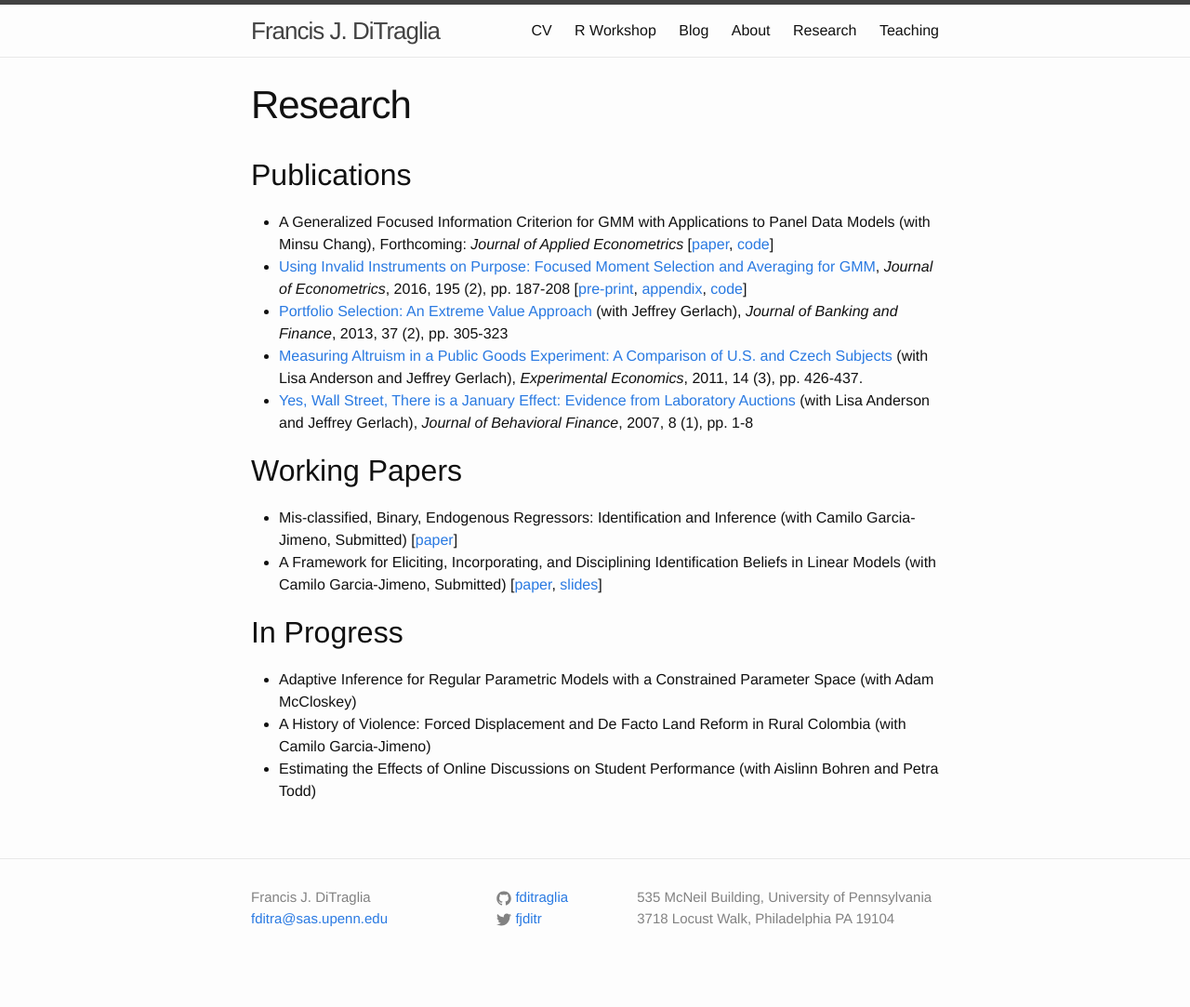
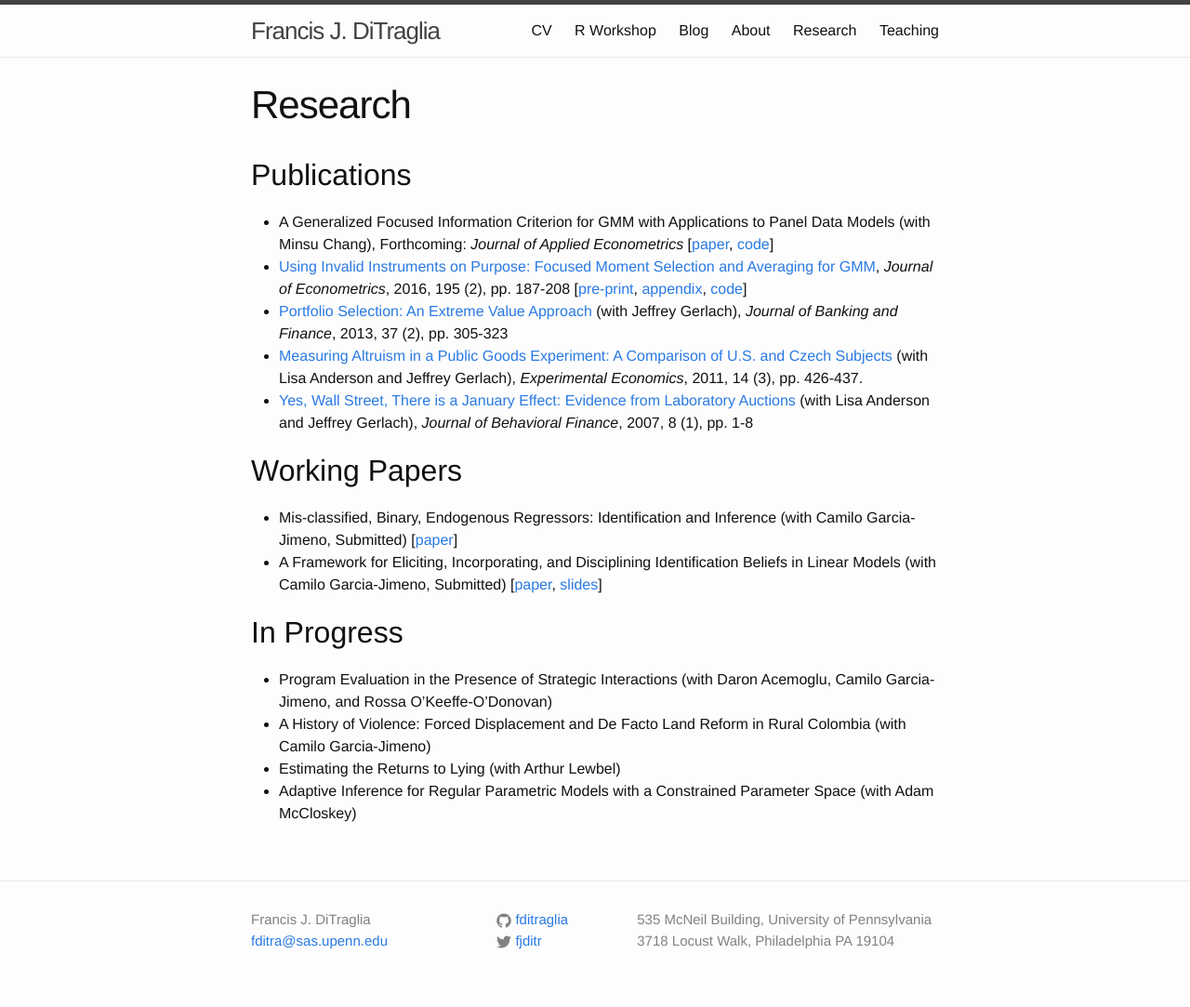
Before and after one commit to fditraglia/fditraglia.github.io, a Jekyll site: the page built from research.md, in a window 1280 px wide. Shown: the whole page at 93% size. Built offline with Jekyll 4.4.1, drawn with Linux system fonts in a browser that asks for light colours; before the commit the page ends 1059 px from its top, so only the background shows below that.

Commit message:
update research in progress

```diff
--- a/research.md
+++ b/research.md
@@ -17,6 +17,7 @@ permalink: /research/
 - A Framework for Eliciting, Incorporating, and Disciplining Identification Beliefs in Linear Models (with Camilo Garcia-Jimeno, Submitted) [[paper](http://ditraglia.com/pdf/DiTraglia_Garcia-Jimeno_2017.pdf), [slides](http://ditraglia.com/pdf/sick_instruments_slides.pdf)]
 
 ## In Progress
+- Program Evaluation in the Presence of Strategic Interactions (with Daron Acemoglu, Camilo Garcia-Jimeno, and Rossa O'Keeffe-O'Donovan)
+- A History of Violence: Forced Displacement and De Facto Land Reform in Rural Colombia (with Camilo Garcia-Jimeno)
+- Estimating the Returns to Lying (with Arthur Lewbel)
 - Adaptive Inference for Regular Parametric Models with a Constrained Parameter Space (with Adam McCloskey)
-- A History of Violence: Forced Displacement and De Facto Land Reform in Rural Colombia (with Camilo Garcia-Jimeno)
-- Estimating the Effects of Online Discussions on Student Performance (with Aislinn Bohren and Petra Todd)
```
